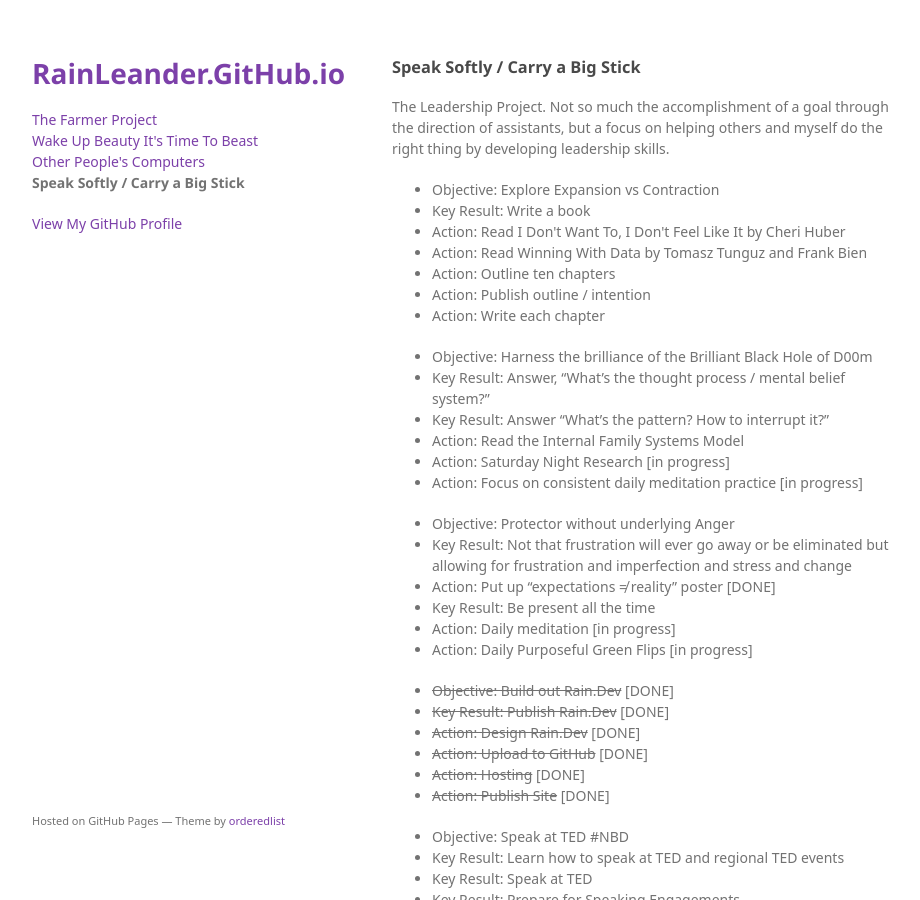
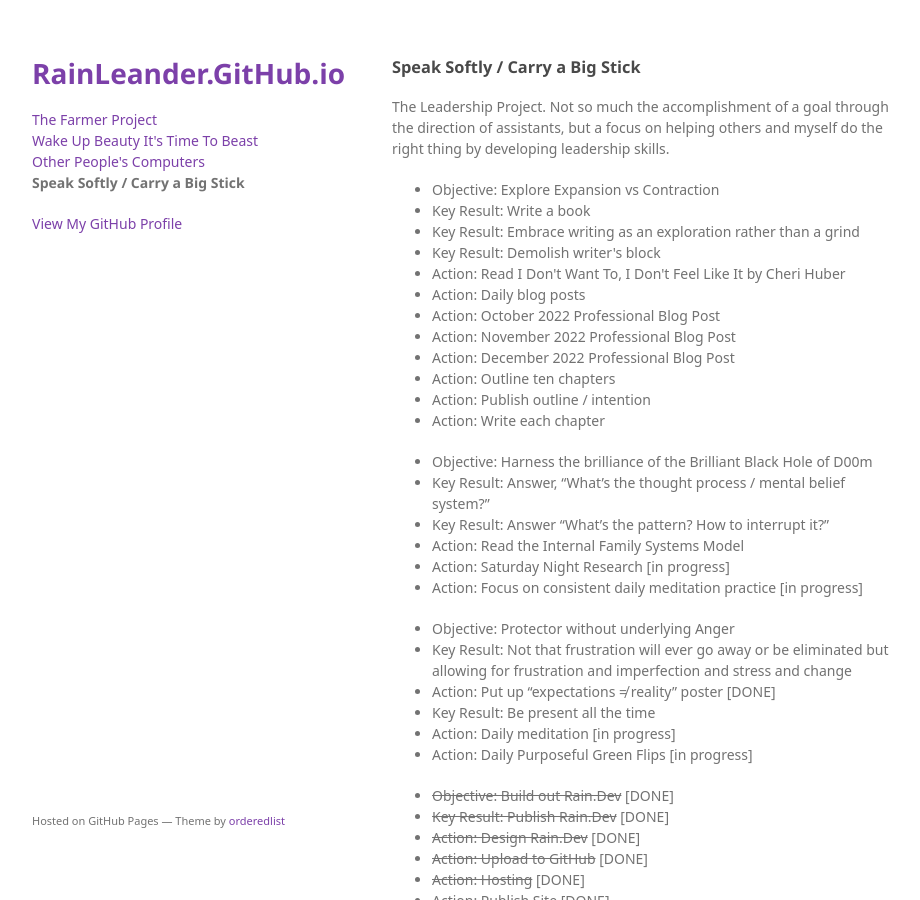
Before and after one commit to rainleander/rainleander.github.io, a Jekyll site: the page speak-softly.html, which Jekyll copies as it is, in a window 1280 px wide and 900 px high. Shown: the whole window, without its empty margins (178-1098 px from the left). Built offline with Jekyll 4.4.1, drawn with Linux system fonts in a browser that asks for light colours; some web fonts are replaced.

Commit message:
Update speak-softly.html

```diff
--- a/speak-softly.html
+++ b/speak-softly.html
@@ -31,8 +31,13 @@
 
         <p><ul><li>Objective: Explore Expansion vs Contraction</li>
         <li>Key Result: Write a book</li>
+        <li>Key Result: Embrace writing as an exploration rather than a grind</li>
+        <li>Key Result: Demolish writer's block</li>
         <li>Action: Read I Don't Want To, I Don't Feel Like It by Cheri Huber</li>
-        <li>Action: Read Winning With Data by Tomasz Tunguz and Frank Bien</li>
+        <li>Action: Daily blog posts</li>
+        <li>Action: October 2022 Professional Blog Post</li>
+        <li>Action: November 2022 Professional Blog Post</li>
+        <li>Action: December 2022 Professional Blog Post</li>
         <li>Action: Outline ten chapters</li>
         <li>Action: Publish outline / intention</li>
         <li>Action: Write each chapter</li></ul>
```
